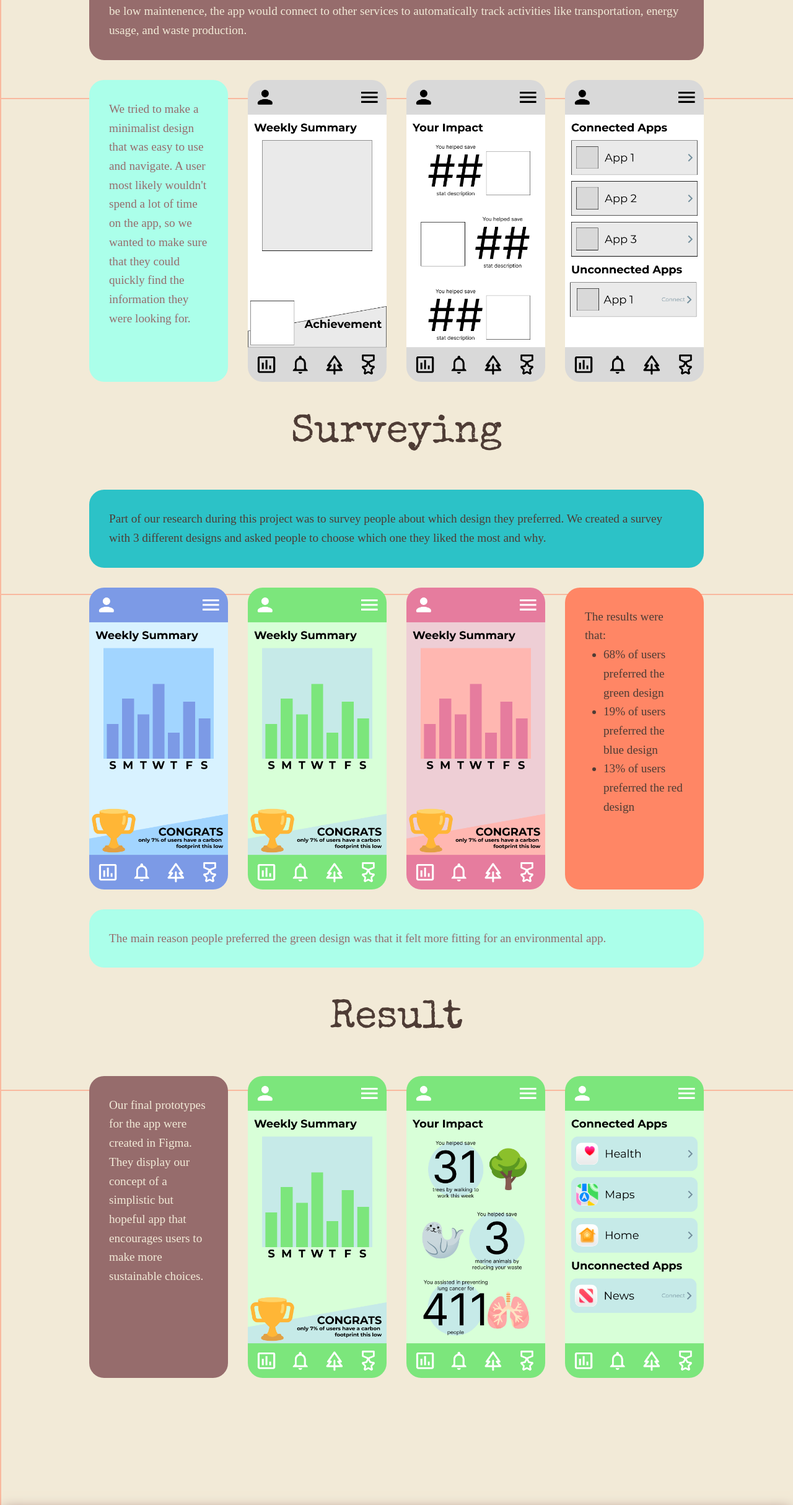
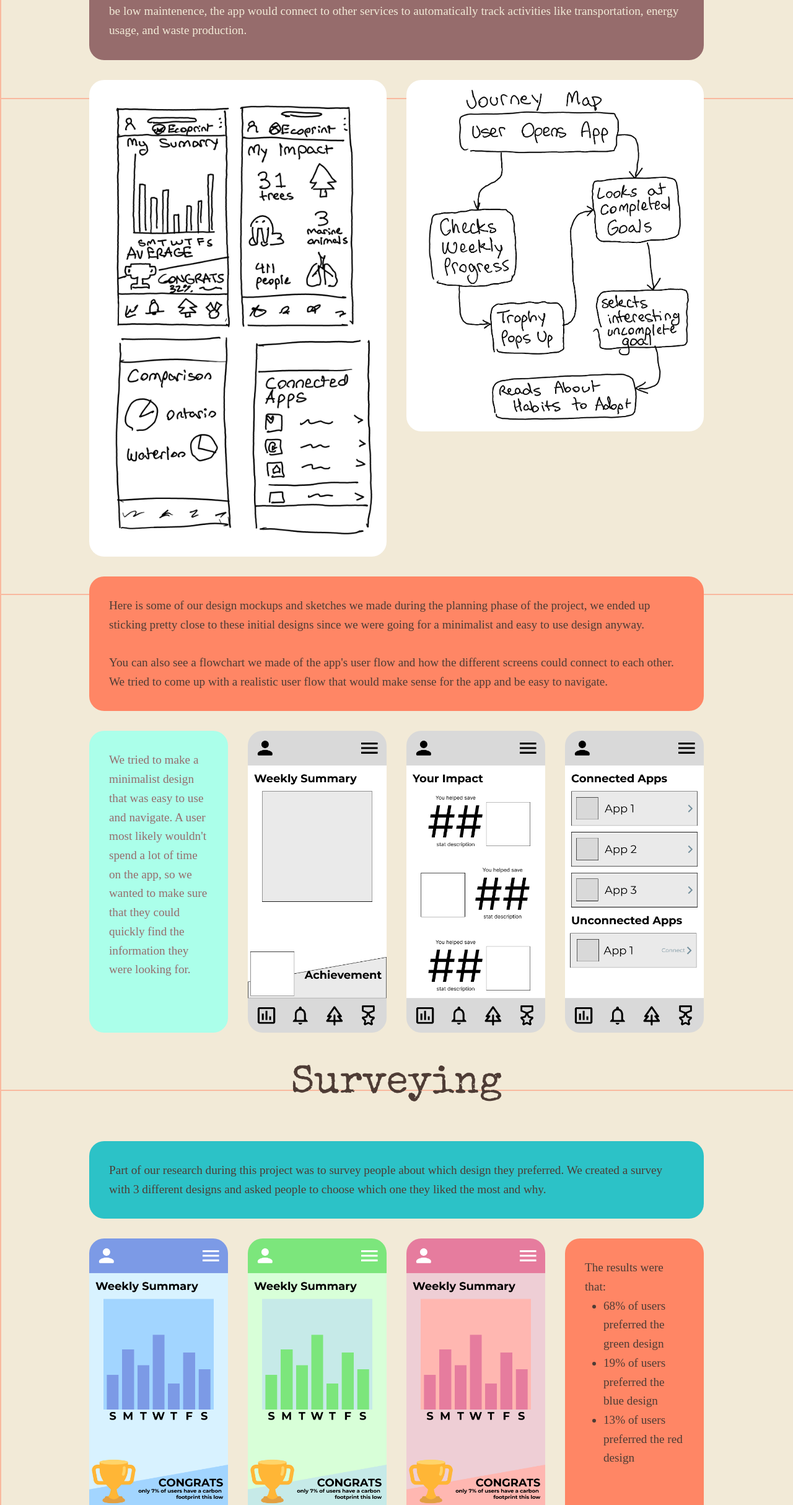
Before and after one commit to GrahamEllacott/website, a plain HTML site: page ecoprint.html in a window 1280 px wide. Shown: the part 2242-4670 px from the top of the page at 62% size. Drawn offline with nearby package versions, Linux system fonts and the light colour scheme; a web font is replaced by a local one.

Commit message:
Rough Sketches for Case Study

```diff
--- a/ecoprint.html
+++ b/ecoprint.html
@@ -82,6 +82,17 @@
                     </div>
                 </div>
 
+                <img src="img/ecoprint/process1.png" alt="" class="grid-half" width="100%" height="auto">
+                <img src="img/ecoprint/process2.png" alt="" class="grid-half" width="100%" height="auto">
+
+                <div class="grid-full bkg-accent">
+                    <div class="box-padding">
+                        Here is some of our design mockups and sketches we made during the planning phase of the project, we ended up sticking pretty close to these initial designs since we were going for a minimalist and easy to use design anyway.
+                        <br><br>
+                        You can also see a flowchart we made of the app's user flow and how the different screens could connect to each other. We tried to come up with a realistic user flow that would make sense for the app and be easy to navigate.
+                    </div>
+                </div>
+
                 <div class="grid-quarter bkg-secondary">
                     <div class="box-padding">
                         We tried to make a minimalist design that was easy to use and navigate. A user most likely wouldn't spend a lot of time on the app, so we wanted to make sure that they could quickly find the information they were looking for.
@@ -122,12 +133,18 @@
                 <h2 class="grid-heading">Result</h2>
                 <div class="grid-quarter bkg-semi-dark">
                     <div class="box-padding">
-                        Our final prototypes for the app were created in Figma. They display our concept of a simplistic but hopeful app that encourages users to make more sustainable choices.
+                        Our final prototypes for the app were created in Figma. They display our concept of a simplistic but hopeful app that encourages users to make more sustainable choices. It was designed to be used by people of all backgrounds, but mainly for people who are already concerned about the environment and want to make a positive impact.
                     </div>
                 </div>
                 <img src="img/ecoprint/Ecoprint1.png" alt="" class="grid-quarter" width="100%" height="auto">
                 <img src="img/ecoprint/Ecoprint2.png" alt="" class="grid-quarter" width="100%" height="auto">
                 <img src="img/ecoprint/Ecoprint3.png" alt="" class="grid-quarter" width="100%" height="auto">
+
+                <div class="grid-full bkg-accent">
+                    <div class="box-padding">
+                        Overall this experience was a great opportunity to practice my UX design skills and work as part of a team. I learned a lot about the design process and how to create a user-friendly app. Getting to see the UX design lifecycle from the beginning to the end was a truly enjoyable experience. In the future I would love to use my skills to try and develop a fully functional app rather than just a prototype. It was great to work in a team and see how different people approach the same problem in different ways, as well as coming up with ideas I wouldn't have even considered on my own.
+                    </div>
+                </div>
 
             </div>
         </main>
```
Also changed, not shown: img/ecoprint/process1.png (added), img/ecoprint/process2.png (added).
